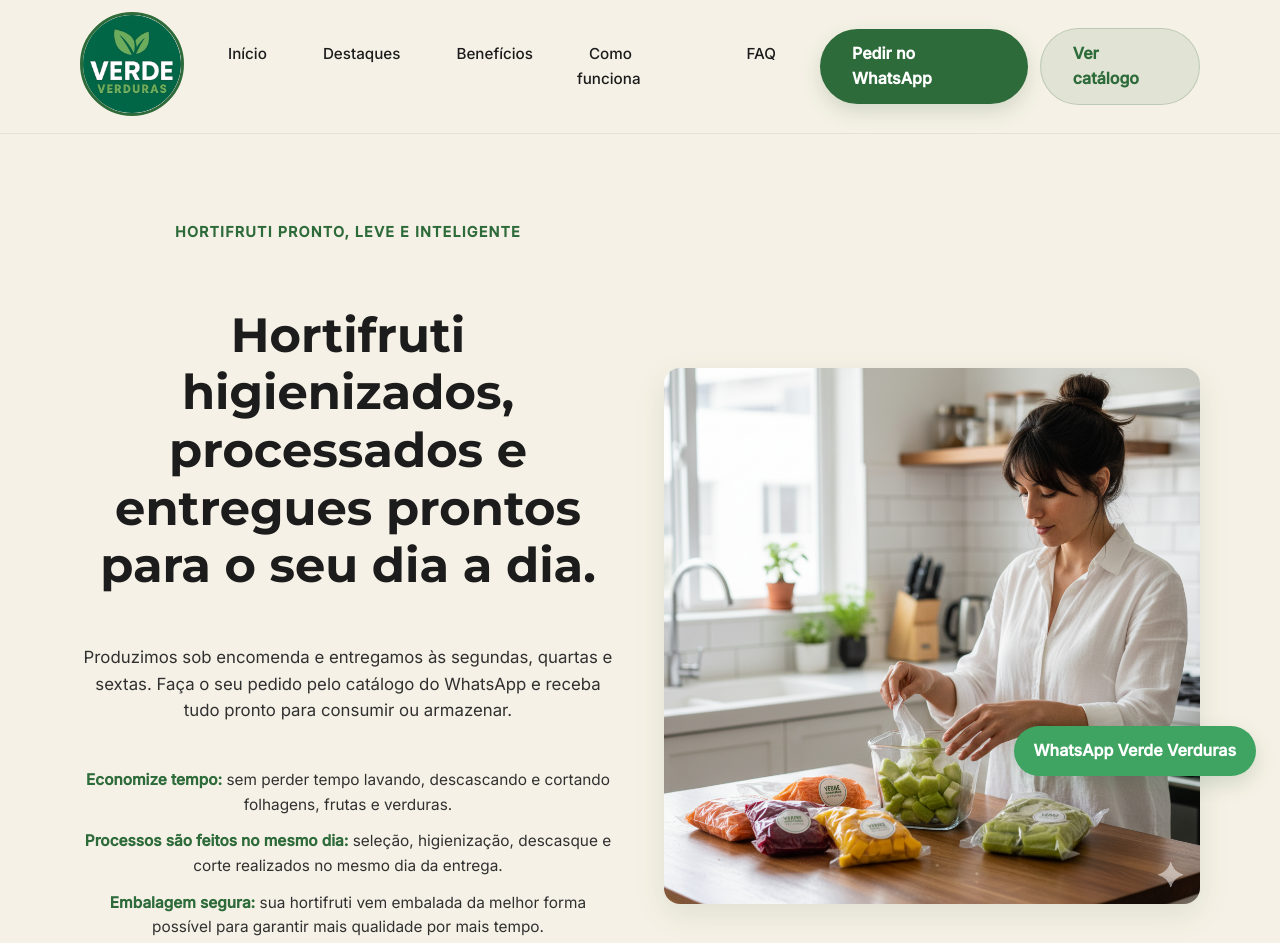
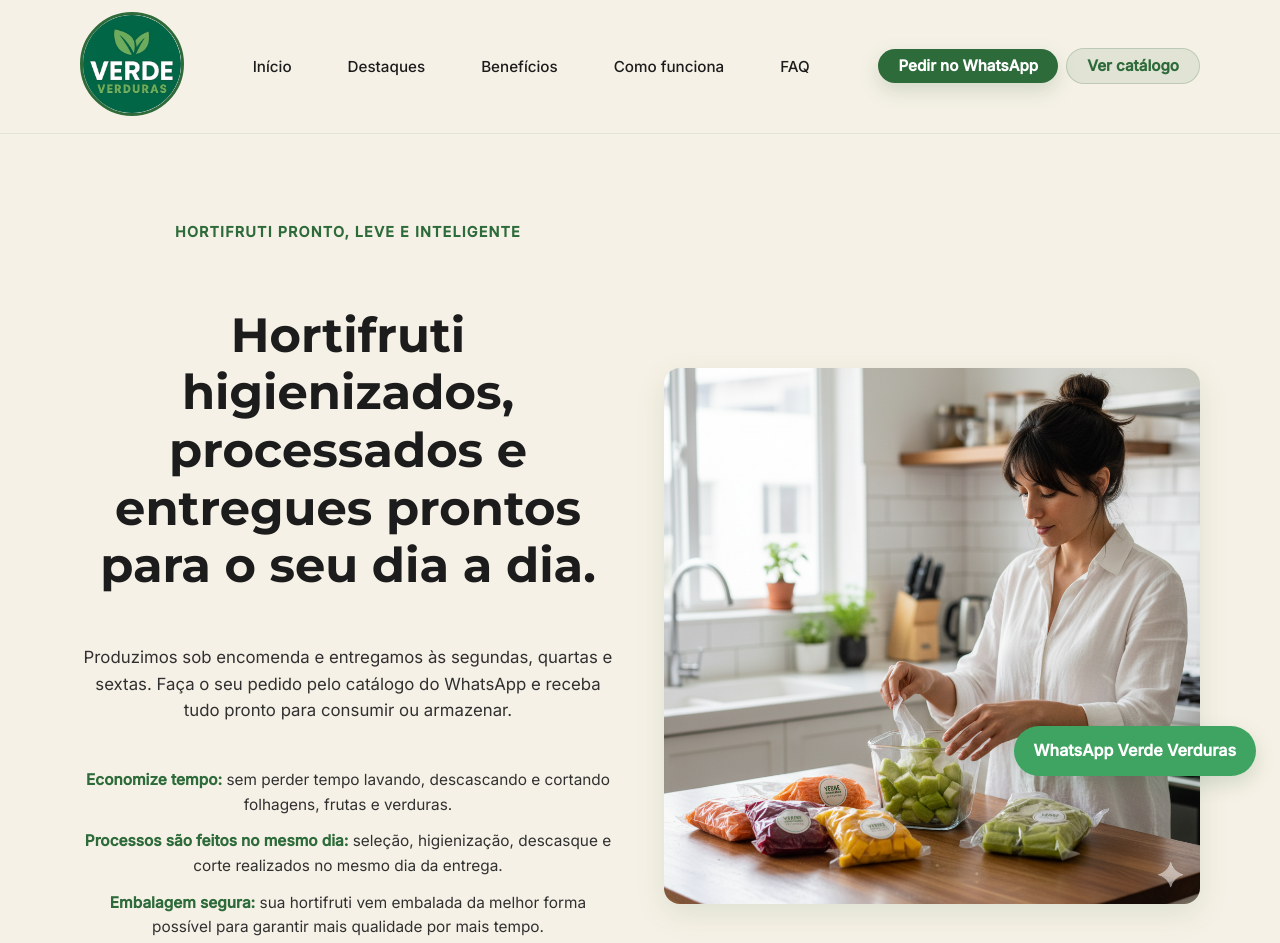
Before and after one commit to YuriGC22/verde-verduras-site, a plain HTML site: page index.html in a window 1280 px wide. Shown: the top 943 px of the page. Drawn offline with Linux system fonts and the light colour scheme.

Commit message:
style: ajustar header CTA

```diff
--- a/src/styles/main.css
+++ b/src/styles/main.css
@@ -114,6 +114,7 @@ section {
   justify-content: space-between;
   padding: var(--spacing-sm) 0;
   gap: var(--spacing-lg);
+  flex-wrap: nowrap;
 }
 
 .brand-logo {
@@ -154,7 +155,9 @@ section {
 .header-cta {
   display: flex;
   align-items: center;
-  gap: var(--spacing-sm);
+  gap: var(--spacing-xs);
+  flex-wrap: nowrap;
+  justify-content: flex-start;
 }
 
 .nav-toggle {
@@ -260,6 +263,14 @@ section {
 .hero-bullets li strong {
   color: var(--color-primary-500);
   font-weight: 600;
+}
+
+.header-cta .btn {
+  padding: var(--spacing-xs) var(--spacing-md);
+  font-size: 0.95rem;
+  line-height: 1.2;
+  white-space: nowrap;
+  text-align: center;
 }
 
 .hero-cta .btn {
```
